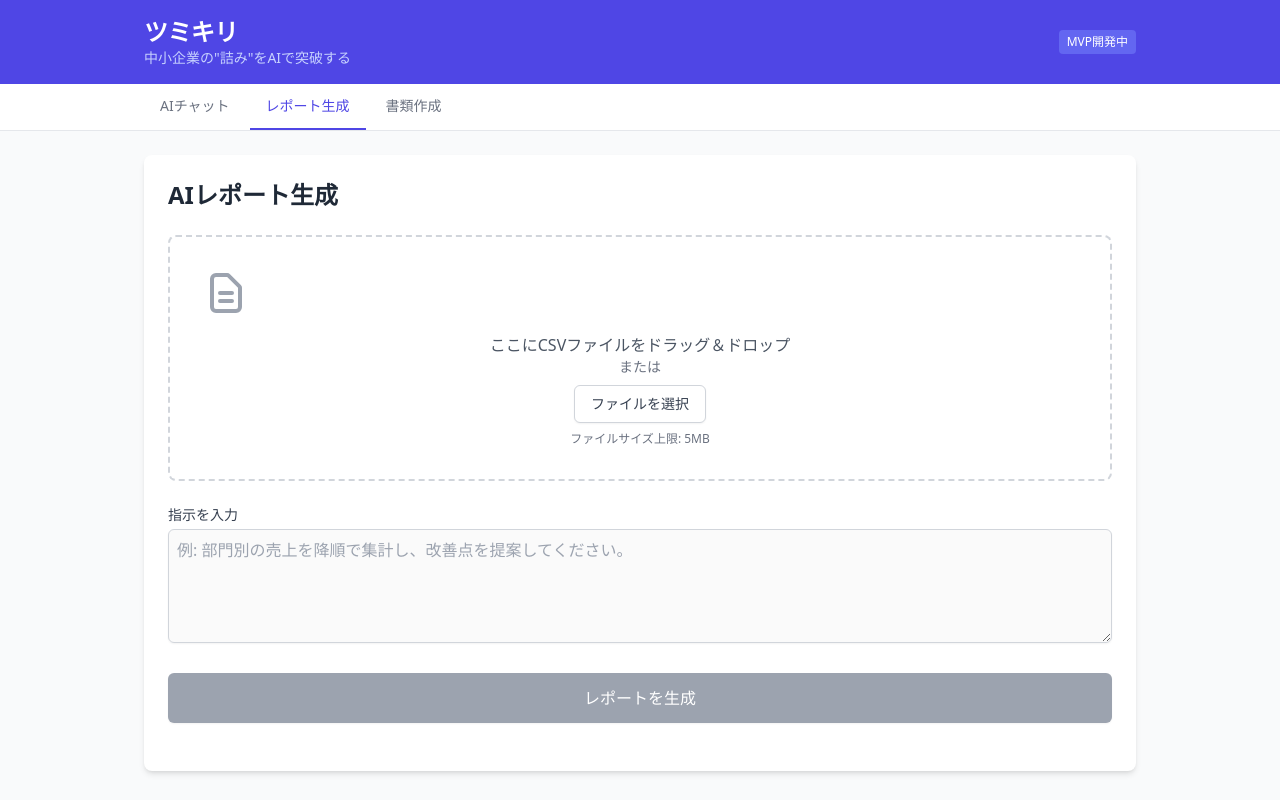
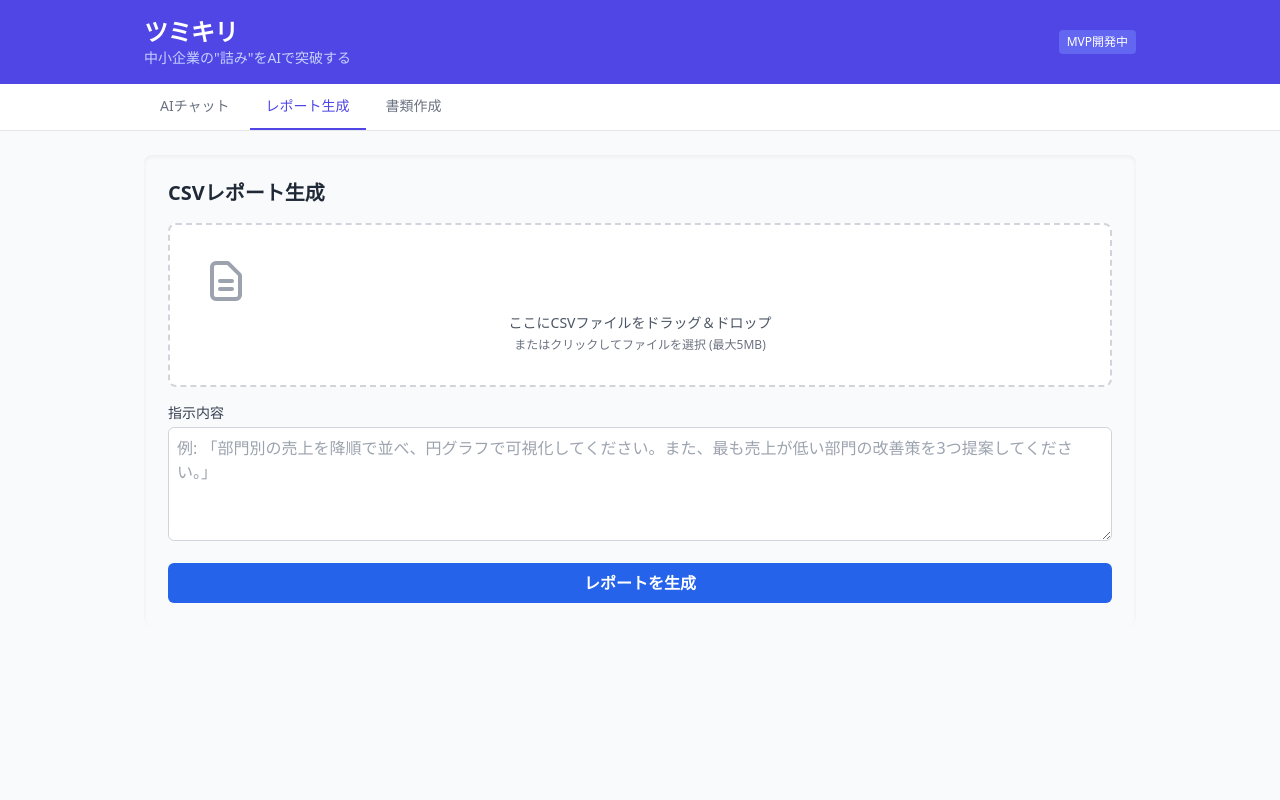
Before and after one commit to mokaland/toppa-inc, a React (Vite) app: page / in a window 1280 px wide. Both pictures are taken after a click on the button "レポート生成". Built offline with nearby package versions, Linux system fonts and the light colour scheme.

Commit message:
[Product Lead] HOTFIX: ビルド失敗の原因となっていたCsvUpload.tsxを緊急修正

```diff
--- a/src/components/CsvUpload.tsx
+++ b/src/components/CsvUpload.tsx
@@ -21,90 +21,55 @@ const SpinnerIcon = () => (
 
 // --- Progress Bar Component ---
 const ProgressBar = () => (
-    <div className="w-full bg-gray-200 rounded-full h-2.5 dark:bg-gray-700 overflow-hidden">
-        <div
-          className="bg-blue-600 h-2.5 rounded-full"
-          style={{
-            width: '100%',
-            animation: 'progressBarAnimation 2s ease-in-out infinite'
-          }}
-        ></div>
-        <style>
-        {`
-          @keyframes progressBarAnimation {
-            0% { transform: translateX(-100%); }
-            100% { transform: translateX(100%); }
-          }
-        `}
-        </style>
+    <div className="w-full bg-gray-200 rounded-full h-2.5 dark:bg-gray-700">
+        <div className="bg-blue-600 h-2.5 rounded-full animate-pulse"></div>
     </div>
 );
 
 
-const CsvUpload = () => {
+// --- CsvUpload Component ---
+const CsvUpload: React.FC = () => {
   const [file, setFile] = useState<File | null>(null);
-  const [preview, setPreview] = useState<string[][]>([]);
-  const [headers, setHeaders] = useState<string[]>([]);
-  const [instructions, setInstructions] = useState('');
-  const [report, setReport] = useState('');
-  const [loading, setLoading] = useState(false);
-  const [error, setError] = useState('');
-  const [isDragOver, setIsDragOver] = useState(false);
+  const [instructions, setInstructions] = useState<string>('');
+  const [report, setReport] = useState<string>('');
+  const [isLoading, setIsLoading] = useState<boolean>(false);
+  const [error, setError] = useState<string>('');
+  const [fileName, setFileName] = useState<string>('');
 
-  const handleFileChange = (selectedFile: File | null) => {
-    if (!selectedFile) return;
+  const handleFileChange = (event: React.ChangeEvent<HTMLInputElement>) => {
+    const selectedFile = event.target.files?.[0];
+    if (selectedFile) {
+      if (selectedFile.size > MAX_FILE_SIZE) {
+        setError(`ファイルサイズが5MBを超えています: ${(selectedFile.size / 1024 / 1024).toFixed(2)}MB`);
+        setFile(null);
+        setFileName('');
+        return;
+      }
+      setFile(selectedFile);
+      setFileName(selectedFile.name);
+      setError('');
+    }
+  };
 
-    setError('');
-    setReport('');
-    setPreview([]);
-    setHeaders([]);
-
-    if (selectedFile.size > MAX_FILE_SIZE) {
-      setError(`ファイルサイズは5MB以下にしてください。`);
-      setFile(null);
+  const handleGenerateReport = useCallback(() => {
+    if (!file) {
+      setError('CSVファイルをアップロードしてください。');
+      return;
+    }
+    if (!instructions.trim()) {
+      setError('レポート生成の指示を入力してください。');
       return;
     }
 
-    if (selectedFile.type !== 'text/csv') {
-      setError('対応しているファイル形式はCSVのみです。');
-      setFile(null);
-      return;
-    }
-
-    setFile(selectedFile);
-    parseCsv(selectedFile);
-  };
-
-  const parseCsv = (fileToParse: File) => {
-    Papa.parse<string[]>(fileToParse, {
-      header: false,
-      complete: (results) => {
-        setHeaders(results.data[0]);
-        setPreview(results.data.slice(1, 6));
-      },
-      error: (err) => {
-        setError(`CSVの解析に失敗しました: ${err.message}`);
-      }
-    });
-  };
-
-  const handleGenerateReport = async () => {
-    if (!file || !instructions) {
-      setError('CSVファイルを選択し、指示を入力してください。');
-      return;
-    }
-
-    setLoading(true);
+    setIsLoading(true);
     setError('');
     setReport('');
 
+    Papa.parse(file, {
+      complete: async (results) => {
+        const csvData = Papa.unparse(results.data);
+
         try {
-      const reader = new FileReader();
-      reader.readAsText(file);
-      reader.onload = async (event) => {
-        try {
-            const csvData = event.target?.result as string;
-
           const response = await fetch(API_URL, {
             method: 'POST',
             headers: { 'Content-Type': 'application/json' },
@@ -116,138 +81,105 @@ const CsvUpload = () => {
           });
 
           if (!response.ok) {
-              const errorData = await response.json().catch(() => ({ message: 'サーバーからの応答が不正です。' }));
-              throw new Error(errorData.message || `サーバーエラー: ${response.status}`);
+            throw new Error(`APIエラー: ${response.status} ${response.statusText}`);
           }
 
           const data = await response.json();
           setReport(data.report);
-        } catch (err: any) {
-            setError(err.message || 'レポートの生成中に不明なエラーが発生しました。');
+        } catch (err) {
+          setError(err instanceof Error ? err.message : '不明なエラーが発生しました。');
         } finally {
-            setLoading(false);
+          setIsLoading(false);
         }
-      };
-      reader.onerror = () => {
-        setError('ファイルの読み込みに失敗しました。');
-        setLoading(false);
+      },
+      error: (err) => {
+        setError(`CSVの解析に失敗しました: ${err.message}`);
+        setIsLoading(false);
+      },
+    });
+  }, [file, instructions]);
+
+  const onDragOver = (event: React.DragEvent<HTMLDivElement>) => {
+    event.preventDefault();
   };
 
-    } catch (err: any) {
-      setError(err.message || 'レポート生成処理の開始に失敗しました。');
-      setLoading(false);
+  const onDrop = (event: React.DragEvent<HTMLDivElement>) => {
+    event.preventDefault();
+    const droppedFile = event.dataTransfer.files?.[0];
+    if (droppedFile) {
+        if (droppedFile.size > MAX_FILE_SIZE) {
+            setError(`ファイルサイズが5MBを超えています: ${(droppedFile.size / 1024 / 1024).toFixed(2)}MB`);
+            setFile(null);
+            setFileName('');
+            return;
+        }
+        setFile(droppedFile);
+        setFileName(droppedFile.name);
+        setError('');
     }
   };
 
-  const handleDragEnter = (e: React.DragEvent<HTMLDivElement>) => {
-    e.preventDefault();
-    e.stopPropagation();
-    setIsDragOver(true);
-  };
-  const handleDragLeave = (e: React.DragEvent<HTMLDivElement>) => {
-    e.preventDefault();
-    e.stopPropagation();
-    setIsDragOver(false);
-  };
-  const handleDragOver = (e: React.DragEvent<HTMLDivElement>) => {
-    e.preventDefault();
-    e.stopPropagation();
-  };
-  const handleDrop = (e: React.DragEvent<HTMLDivElement>) => {
-    e.preventDefault();
-    e.stopPropagation();
-    setIsDragOver(false);
-    const droppedFile = e.dataTransfer.files[0];
-    if (droppedFile) {
-        handleFileChange(droppedFile);
-    }
-  };
 
   return (
-    <div className="p-6 bg-white rounded-lg shadow-md space-y-6">
-      <h2 className="text-2xl font-bold text-gray-800">AIレポート生成</h2>
+    <div className="p-4 md:p-6 bg-gray-50 rounded-lg shadow-inner">
+      <h2 className="text-xl font-semibold text-gray-800 mb-4">CSVレポート生成</h2>
 
       <div
-        className={`border-2 border-dashed rounded-lg p-8 text-center transition-colors duration-200 ${isDragOver ? 'border-blue-500 bg-blue-50' : 'border-gray-300 hover:border-gray-400'}`}
-        onDragEnter={handleDragEnter} onDragLeave={handleDragLeave} onDragOver={handleDragOver} onDrop={handleDrop}
+        className="border-2 border-dashed border-gray-300 rounded-lg p-8 text-center bg-white cursor-pointer hover:border-blue-500 transition-colors"
+        onDragOver={onDragOver}
+        onDrop={onDrop}
+        onClick={() => document.getElementById('file-upload')?.click()}
       >
         <CsvIcon />
-        <p className="mt-4 text-gray-600">ここにCSVファイルをドラッグ＆ドロップ</p>
-        <p className="text-sm text-gray-500">または</p>
-        <label className="mt-2 inline-block bg-white py-2 px-4 border border-gray-300 rounded-md shadow-sm text-sm font-medium text-gray-700 hover:bg-gray-50 cursor-pointer">
-          ファイルを選択
-          <input type="file" className="sr-only" accept=".csv" onChange={e => handleFileChange(e.target.files ? e.target.files[0] : null)} />
-        </label>
-        <p className="mt-2 text-xs text-gray-500">ファイルサイズ上限: 5MB</p>
+        <input id="file-upload" type="file" accept=".csv" className="hidden" onChange={handleFileChange} />
+        <p className="mt-2 text-sm text-gray-600">
+          {fileName ? `選択中のファイル: ${fileName}` : 'ここにCSVファイルをドラッグ＆ドロップ'}
+        </p>
+        <p className="text-xs text-gray-500 mt-1">またはクリックしてファイルを選択 (最大5MB)</p>
       </div>
 
-      {file && (
-        <div className="p-4 border rounded-md bg-gray-50">
-          <h3 className="font-semibold text-gray-700">選択されたファイル:</h3>
-          <p className="text-sm text-gray-600">{file.name} ({(file.size / 1024 / 1024).toFixed(2)} MB)</p>
-        </div>
-      )}
-
-      {preview.length > 0 && (
-        <div>
-          <h3 className="font-semibold text-gray-700 mb-2">CSVプレビュー (先頭5行)</h3>
-          <div className="overflow-x-auto">
-            <table className="min-w-full text-sm border border-gray-200">
-              <thead className="bg-gray-100">
-                <tr>{headers.map((header, index) => <th key={index} className="px-4 py-2 text-left font-medium text-gray-600">{header}</th>)}</tr>
-              </thead>
-              <tbody className="bg-white">
-                {preview.map((row, rowIndex) => (
-                  <tr key={rowIndex} className="border-t border-gray-200">
-                    {row.map((cell, cellIndex) => <td key={cellIndex} className="px-4 py-2 text-gray-800">{cell}</td>)}
-                  </tr>
-                ))}
-              </tbody>
-            </table>
-          </div>
-        </div>
-      )}
-
-      <div>
-        <label htmlFor="instructions" className="block text-sm font-medium text-gray-700 mb-1">指示を入力</label>
+      <div className="mt-4">
+        <label htmlFor="instructions" className="block text-sm font-medium text-gray-700 mb-1">
+          指示内容
+        </label>
         <textarea
           id="instructions"
           rows={4}
-          className="w-full p-2 border border-gray-300 rounded-md shadow-sm focus:ring-indigo-500 focus:border-indigo-500"
-          placeholder="例: 部門別の売上を降順で集計し、改善点を提案してください。"
+          className="w-full p-2 border border-gray-300 rounded-md focus:ring-2 focus:ring-blue-500 focus:border-blue-500 transition"
+          placeholder="例: 「部門別の売上を降順で並べ、円グラフで可視化してください。また、最も売上が低い部門の改善策を3つ提案してください。」"
           value={instructions}
-          onChange={e => setInstructions(e.target.value)}
-          disabled={!file}
+          onChange={(e) => setInstructions(e.target.value)}
         />
       </div>
 
       <button
         onClick={handleGenerateReport}
-        disabled={!file || !instructions || loading}
-        className="w-full inline-flex justify-center items-center px-6 py-3 border border-transparent text-base font-medium rounded-md shadow-sm text-white bg-indigo-600 hover:bg-indigo-700 focus:outline-none focus:ring-2 focus:ring-offset-2 focus:ring-indigo-500 disabled:bg-gray-400 disabled:cursor-not-allowed"
+        disabled={isLoading}
+        className="mt-4 w-full bg-blue-600 text-white font-bold py-2 px-4 rounded-md hover:bg-blue-700 disabled:bg-blue-300 disabled:cursor-not-allowed transition-colors flex items-center justify-center"
       >
-        {loading && <SpinnerIcon />}
-        {loading ? 'レポート生成中...' : 'レポートを生成'}
+        {isLoading ? <SpinnerIcon /> : 'レポートを生成'}
+        {isLoading && <span className="ml-2">生成中...</span>}
       </button>
 
-      <div className="space-y-4">
-        {error && <div className="p-4 text-red-700 bg-red-100 border border-red-400 rounded-md">{error}</div>}
-
-        {loading && (
-            <div className="space-y-2">
-                <p className="text-sm font-medium text-center text-gray-600">AIが分析中です。しばらくお待ちください...</p>
+      {isLoading && (
+        <div className="mt-4">
             <ProgressBar />
         </div>
       )}
 
-        {report && (
-          <div>
-            <h3 className="text-xl font-bold text-gray-800 mb-4">生成されたレポート</h3>
-            <div className="prose max-w-none p-4 bg-gray-50 border rounded-md" dangerouslySetInnerHTML={{ __html: report.replace(/\n/g, '<br />') }}>
-            </div>
+      {error && (
+        <div className="mt-4 p-3 bg-red-100 border border-red-400 text-red-700 rounded-md">
+          <p className="font-bold">エラー</p>
+          <p>{error}</p>
         </div>
       )}
+
+      {report && (
+        <div className="mt-6 p-4 bg-white border border-gray-200 rounded-lg shadow-sm">
+          <h3 className="text-lg font-semibold text-gray-800 mb-2">生成されたレポート</h3>
+          <div className="prose prose-sm max-w-none" dangerouslySetInnerHTML={{ __html: report }} />
         </div>
+      )}
     </div>
   );
 };
```
Lines whose indentation alone changed are shown as unchanged.
